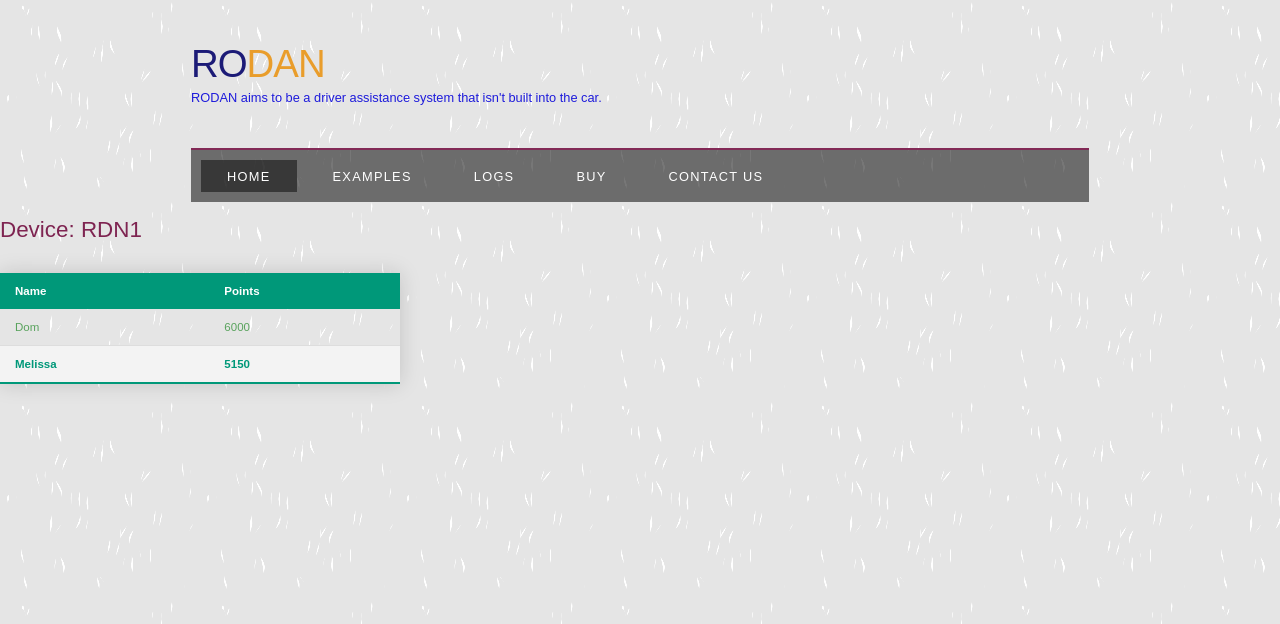
After one commit to srijonmandal1/RODAN, a Flask app: template templates/report.html in a window 1280 px wide. The commit adds this page. Shown: the top 624 px of the page. Run offline with Flask 2, Linux system fonts and the light colour scheme; the template is opened without the code that fills it, so the values that code supplies are empty; some libraries are stand-ins or nearby versions.

Commit message:
making good home

```diff
--- a/app.py
+++ b/app.py
@@ -1,3 +1,4 @@
+from asyncio import events
 import os
 import time
 import datetime
@@ -28,10 +29,18 @@ mongo = PyMongo(app)
 
 @app.route("/")
 def home():
-    agg_result = mongo.db.events.aggregate(
-    [{ "$group" : {"_id" : "$date"}}
-    ])
-    return render_template("home.html", agg_result=agg_result)
+    event_stats = list(mongo.db.events.aggregate(
+    [{ "$group" : {
+        "_id" : {
+            "date": "$date",
+            "event_name": "$event",
+            "city": "$city"
+        },
+         "total": {"$sum" : 1}
+        }}
+    ]))
+
+    return render_template("home.html", agg_result=event_stats)
 
 
 @app.route("/examples")
@@ -54,7 +63,7 @@ def contact():
 
 
 @app.route("/api/v1/add-event", methods=["POST"])
-def add_events():
+def add_event():
     event = request.json
     if (
         "device-id" in event
--- a/static/style/style.css
+++ b/static/style/style.css
@@ -7,8 +7,8 @@ html
 
 body
 { font: normal .80em 'trebuchet ms', arial, sans-serif;
-  background: #F0EFE2 url(background.png) repeat;
-  color: #000;}
+  background: #f0efe2 url(background.png) repeat;
+  color: rgb(89, 163, 93);}
 
 p
 { padding: 0 0 20px 0;
@@ -105,17 +105,17 @@ ol li
 
 #logo_text h1, #logo_text h1 a, #logo_text h1 a:hover
 { padding: 22px 0 0 0;
-  color: #000;
+  color: rgb(28, 27, 119);
   letter-spacing: -1px;
   text-decoration: none;}
 
 #logo_text h1 a .logo_colour
-{ color: #000;}
+{ color: rgb(233, 157, 43);}
 
 #logo_text h2
 { font-size: 100%;
   padding: 4px 0 0 0;
-  color: #000;}
+  color: rgb(30, 27, 219);}
 
 #menubar
 { width: 898px;
@@ -211,7 +211,7 @@ ul#menu li a:hover, ul#menu li.selected a, ul#menu li.selected a:hover
   text-decoration: none;}
 
 #footer a:hover
-{ color: #000;
+{ color: rgb(53, 202, 110);
   text-decoration: underline;}
 
 .search
@@ -243,7 +243,7 @@ ul#menu li a:hover, ul#menu li.selected a, ul#menu li.selected a:hover
   font: 100% arial;
   border: 1px solid #E5E5DB;
   background: #FFF;
-  color: #47433F;}
+  color: #77882e;}
 
 .form_settings .submit
 { font: 100% arial;
@@ -253,7 +253,7 @@ ul#menu li a:hover, ul#menu li.selected a, ul#menu li.selected a:hover
   height: 33px;
   padding: 2px 0 3px 0;
   cursor: pointer;
-  background: #000;
+  background: rgb(72, 137, 139);
   color: #FFF;}
 
 .form_settings textarea, .form_settings select
@@ -276,17 +276,3 @@ ul#menu li a:hover, ul#menu li.selected a, ul#menu li.selected a:hover
   border-top: 1px solid #D9D5CF;
   border-bottom: 1px solid #FFF;
   margin: 0 0 20px 0;}
-
-table
-{ margin: 10px 0 30px 0;}
-
-table tr th, table tr td
-{ background: #3B3B3B;
-  color: #FFF;
-  padding: 7px 4px;
-  text-align: left;}
-
-table tr td
-{ background: #F0EFE2;
-  color: #47433F;
-  border-top: 1px solid #FFF;}
--- a/templates/logs.html
+++ b/templates/logs.html
@@ -32,7 +32,7 @@
       <div id="content">
         <!-- insert the page content here -->
         <h1>Logs</h1>
-        <p>This is to view all the logs. You can filter the logs down using the filters. Switch to the aggregation tab for a view of the aggregated data.</p>
+        <p>This is to view all the logs. You can filter the logs down using the filters. Switch to the home tab for a view of the aggregated data.</p>
         {% for event in events %}
             {% if event["count"] > 1 %}
                 <p>{{ event["count"] }} {{ pluralize(event["event"]) }} were detected at {{ format_date(event["time"]) }} in {{ reverse_geocode(event["latitude"], event["longitude"]) }}</p>
--- /dev/null
+++ b/templates/report.html
@@ -0,0 +1,93 @@
+<!DOCTYPE HTML>
+<html>
+
+<head>
+    <title>RODAN - Home</title>
+    <meta name="description" content="website description" />
+    <meta name="keywords" content="website keywords, website keywords" />
+    <meta name="viewport" content="width=device-width" , initial-scale=1.0 />
+    <meta http-equiv="content-type" content="text/html; charset=UTF-8" />
+    <link rel="stylesheet" type="text/css" href="../static/style/style.css" title="style" />
+</head>
+
+<style>
+    .styled-table {
+    border-collapse: collapse;
+    margin: 25px 0;
+    font-size: 0.9em;
+    font-family: sans-serif;
+    min-width: 400px;
+    box-shadow: 0 0 20px rgba(0, 0, 0, 0.15);
+}
+.styled-table thead tr {
+    background-color: #009879;
+    color: #ffffff;
+    text-align: left;
+}
+.styled-table th,
+.styled-table td {
+    padding: 12px 15px;
+}
+.styled-table tbody tr {
+    border-bottom: 1px solid #dddddd;
+}
+
+.styled-table tbody tr:nth-of-type(even) {
+    background-color: #f3f3f3;
+}
+
+.styled-table tbody tr:last-of-type {
+    border-bottom: 2px solid #009879;
+}
+.styled-table tbody tr.active-row {
+    font-weight: bold;
+    color: #009879;
+}
+
+</style>
+
+<body>
+    <div id="main">
+        <div id="header">
+            <div id="logo">
+                <div id="logo_text">
+                    <!-- class="logo_colour", allows you to change the colour of the text -->
+                    <h1><a href="/">RO<span class="logo_colour">DAN</span></a></h1>
+                    <h2>RODAN aims to be a driver assistance system that isn't built into the car.</h2>
+                </div>
+            </div>
+            <div id="menubar">
+                <ul id="menu">
+                    <!-- put class="selected" in the li tag for the selected page - to highlight which page you're on -->
+                    <li class="selected"><a href="/">Home</a></li>
+                    <li><a href="/examples">Examples</a></li>
+                    <li><a href="/logs">Logs</a></li>
+                    <li><a href="/buy">Buy</a></li>
+                    <li><a href="/contact">Contact Us</a></li>
+                </ul>
+            </div>
+        </div>
+        <h1>Device: RDN1</h1>
+</body>
+<table class="styled-table">
+    <thead>
+        <tr>
+            <th>Name</th>
+            <th>Points</th>
+        </tr>
+    </thead>
+    <tbody>
+        <tr>
+            <td>Dom</td>
+            <td>6000</td>
+        </tr>
+        <tr class="active-row">
+            <td>Melissa</td>
+            <td>5150</td>
+        </tr>
+        <!-- and so on... -->
+    </tbody>
+</table>
+
+
+</html>
```
Also changed, not shown: templates/home.html (+31 -23 lines), testing_agg.py (+12 -10 lines), static/images/alert.png (added), static/images/city.png (added), static/images/counter.png (added), static/images/date.png (added), static/images/date2.png (added), static/images/event.png (added), static/images/regular_incidents.png (added), 1 other file.
